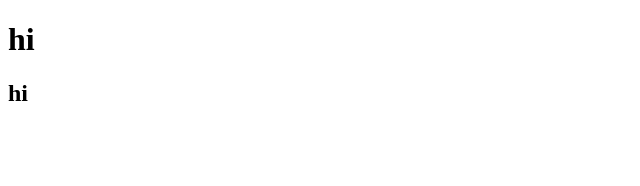
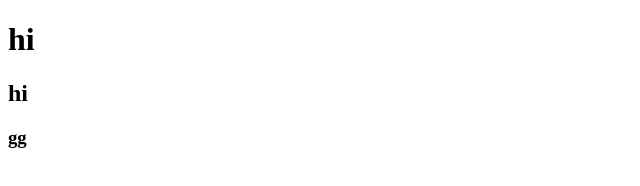
Before and after one commit to junhee1203/jungle, a plain HTML site: page index.html in a window 1280 px wide. Shown: the full height of the page, 0-640 px from the left. Drawn offline with Linux system fonts and the light colour scheme.

Commit message:
second commit

```diff
--- a/index.html
+++ b/index.html
@@ -9,5 +9,6 @@
     <body>
      <h1> hi</h1>
      <H2> hi</H2>
+     <h3> gg</h3>
     </body>
 </html>
```
